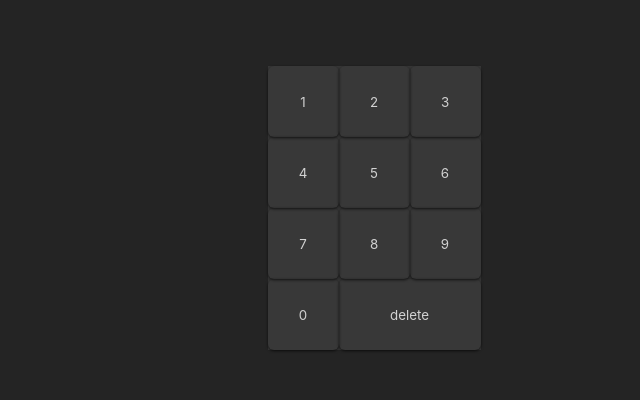
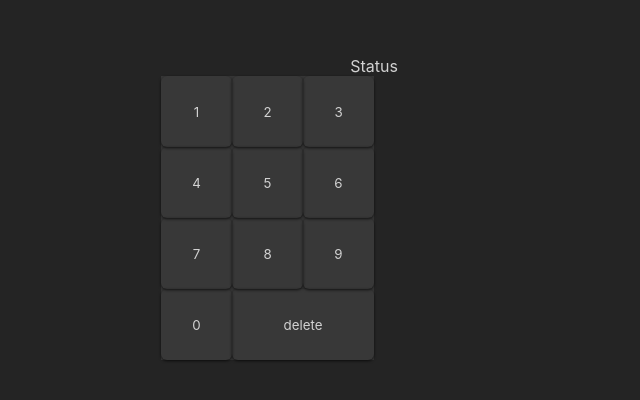
Before and after one commit to sfdezlop/202301-W06CH03-Santiago-Phone-Redus, a React (Create React App) app: page / in a window 1280 px wide. Shown: the part 192-592 px from the top of the page, without its empty margins (266-906 px from the left). Built offline with nearby package versions, Linux system fonts and the light colour scheme.

Commit message:
Change app and index css

```diff
--- a/src/core/components/app/App.tsx
+++ b/src/core/components/app/App.tsx
@@ -1,11 +1,11 @@
-import React from 'react';
-
 import { Keyboard } from '../keyboard/keyboard';
+import { Display } from '../display/display';
 
 function App() {
   return (
     // <div className="App">Challenge 202301-W06CH03-Santiago-Phone-Redus</div>
     <div className="container">
+      <Display></Display>
       <main className="phone">
         <Keyboard></Keyboard>
       </main>
--- a/src/index.css
+++ b/src/index.css
@@ -59,3 +59,8 @@ li {
 .key:disabled {
   cursor: default;
 }
+
+.phone {
+  display: grid;
+  grid-template-columns: 1fr 1fr;
+}
```
Also changed, not shown: 1 other file (tests, documents, lock files or other folders).
